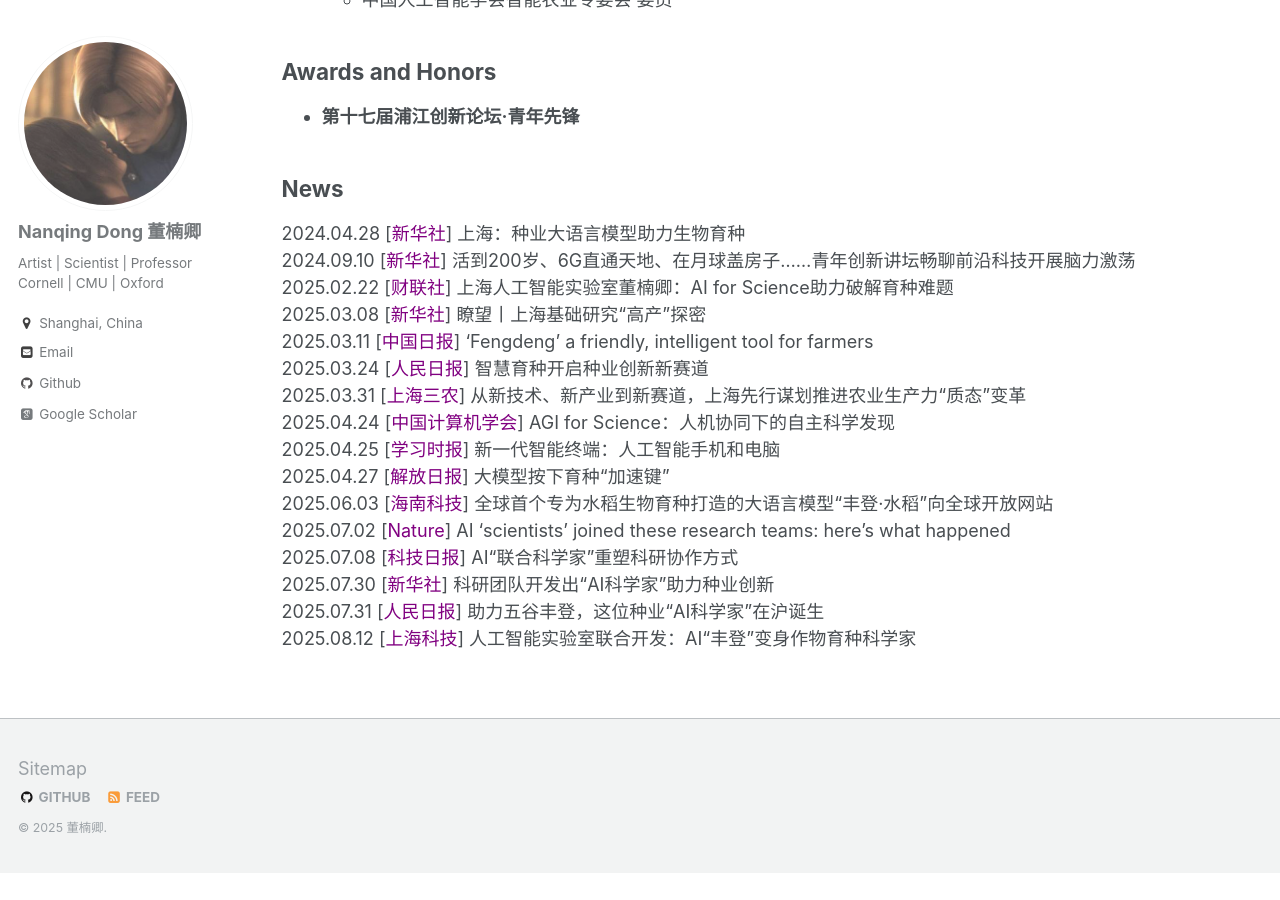
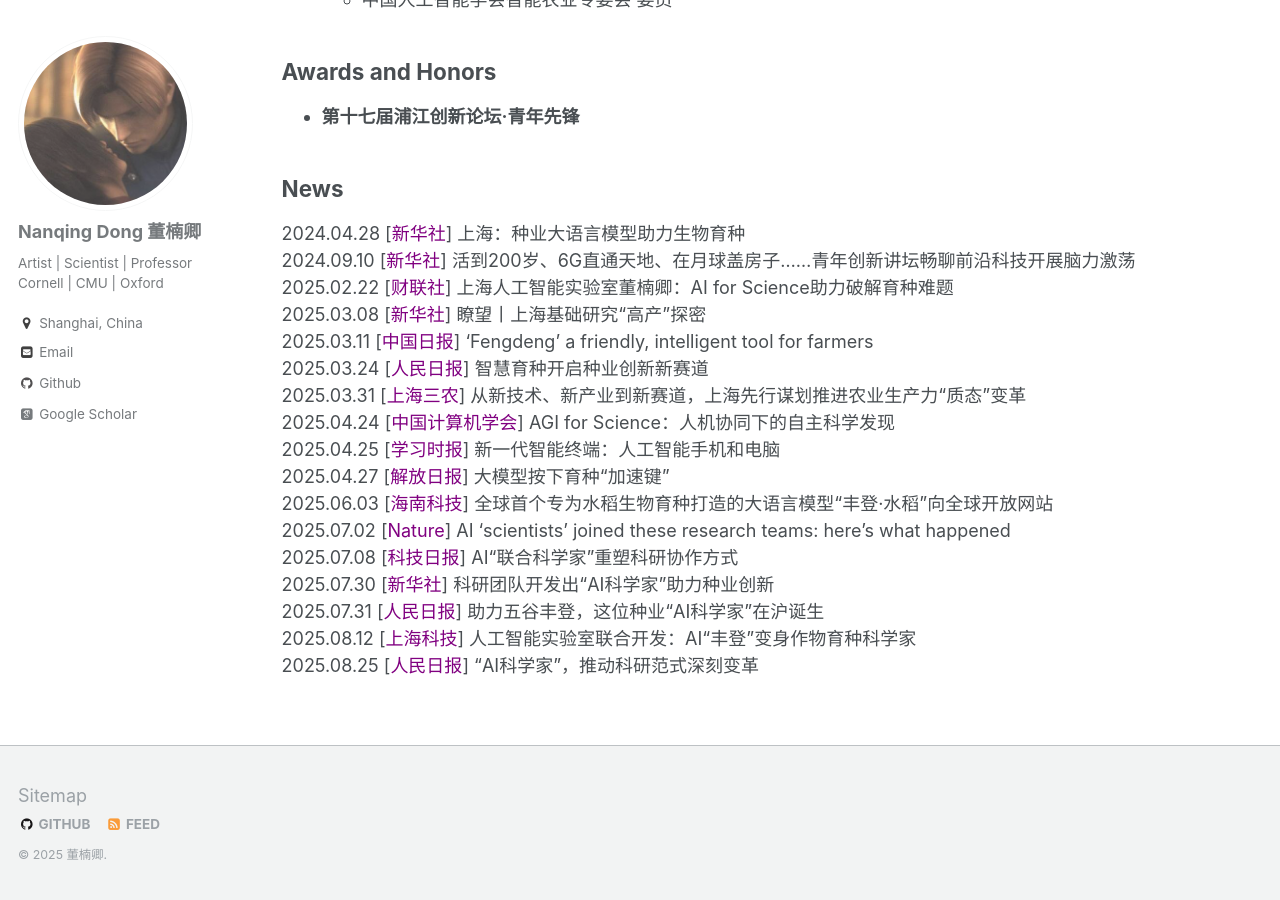
Before and after one commit to eveningdong/eveningdong.github.io, a Jekyll site: the page built from _pages/academic.md, in a window 1280 px wide and 900 px high, scrolled down 2426 px. Built offline with Jekyll 4.4.1, drawn with Linux system fonts in a browser that asks for light colours; some web fonts are replaced; before the commit the page ends 3299 px from its top, so only the background shows below that.

Commit message:
Update academic.md

```diff
--- a/_pages/academic.md
+++ b/_pages/academic.md
@@ -167,3 +167,4 @@ author_profile: true
 2025.07.30 [[<span style="color:purple">新华社</span>]](https://h.xinhuaxmt.com/vh512/share/12668004?docid=12668004&newstype=1001&d=135006a&channel=weixin&time=1753891279811) 科研团队开发出“AI科学家”助力种业创新
 2025.07.31 [[<span style="color:purple">人民日报</span>]](https://www.peopleapp.com/column/30049830664-500006407463) 助力五谷丰登，这位种业“AI科学家”在沪诞生
 2025.08.12 [[<span style="color:purple">上海科技</span>]](https://mp.weixin.qq.com/s/8Ssue6QPc-CGZ1zPD3HhRA) 人工智能实验室联合开发：AI“丰登”变身作物育种科学家
+2025.08.25 [[<span style="color:purple">人民日报</span>]](https://www.peopleapp.com/column/30050072696-500007051340) “AI科学家”，推动科研范式深刻变革
```
